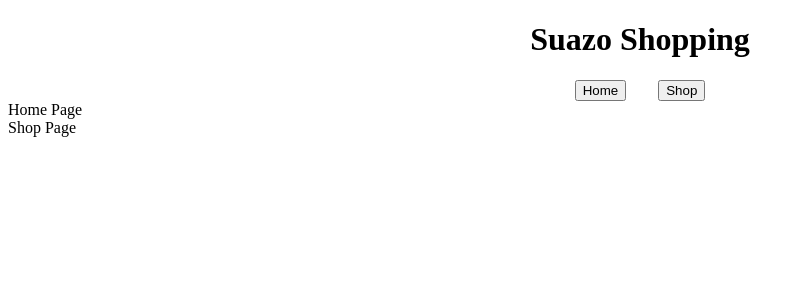
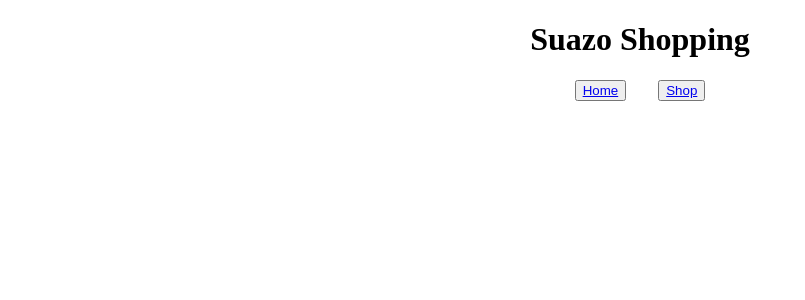
Before and after one commit to rsuazo/odin_shoppingcart, a React (Vite) app: page / in a window 1280 px wide. Shown: the top 300 px of the page, without its empty margins (0-805 px from the left). Built offline with nearby package versions, Linux system fonts and the light colour scheme.

Commit message:
setup basic routing

```diff
--- a/package.json
+++ b/package.json
@@ -11,7 +11,8 @@
   },
   "dependencies": {
     "react": "^18.2.0",
-    "react-dom": "^18.2.0"
+    "react-dom": "^18.2.0",
+    "react-router-dom": "^6.14.2"
   },
   "devDependencies": {
     "@types/react": "^18.2.15",
--- a/src/App.jsx
+++ b/src/App.jsx
@@ -1,15 +1,11 @@
 import { useState } from 'react'
 import NavBar from './NavBar'
-import HomePage from './HomePage'
-import ShopPage from './ShopPage'
 
 function App() {
   return (
     <>
       <div>
         <NavBar />
-        <HomePage />
-        <ShopPage />
       </div>
     </>
   )
--- a/src/NavBar.jsx
+++ b/src/NavBar.jsx
@@ -1,4 +1,5 @@
 import './NavBar.css'
+import { Link } from "react-router-dom";
 
 function NavBar() {
   return (
@@ -6,10 +7,14 @@ function NavBar() {
         <h1>Suazo Shopping</h1>
         <div className="navContainer">
             <button type="button">
+            <Link to="home">
                 Home
+              </Link>
             </button>
             <button type="button">
+              <Link to="shop">
                 Shop
+              </Link>
             </button>
         </div>
     </>
--- a/src/main.jsx
+++ b/src/main.jsx
@@ -1,9 +1,28 @@
 import React from 'react'
 import ReactDOM from 'react-dom/client'
+import { createBrowserRouter, RouterProvider } from "react-router-dom";
 import App from './App.jsx'
+import HomePage from './HomePage.jsx'
+import ShopPage from './ShopPage.jsx';
+
+
+const router = createBrowserRouter([
+  {
+    path: "/",
+    element: <App />,
+  },
+  {
+    path: "/shop",
+    element: <ShopPage />,
+  },
+  {
+    path: "/home",
+    element: <HomePage />,
+  },
+]);
 
 ReactDOM.createRoot(document.getElementById('root')).render(
   <React.StrictMode>
-    <App />
+    <RouterProvider router={router} />
   </React.StrictMode>,
 )
```
Also changed, not shown: 1 other file (tests, documents, lock files or other folders).
